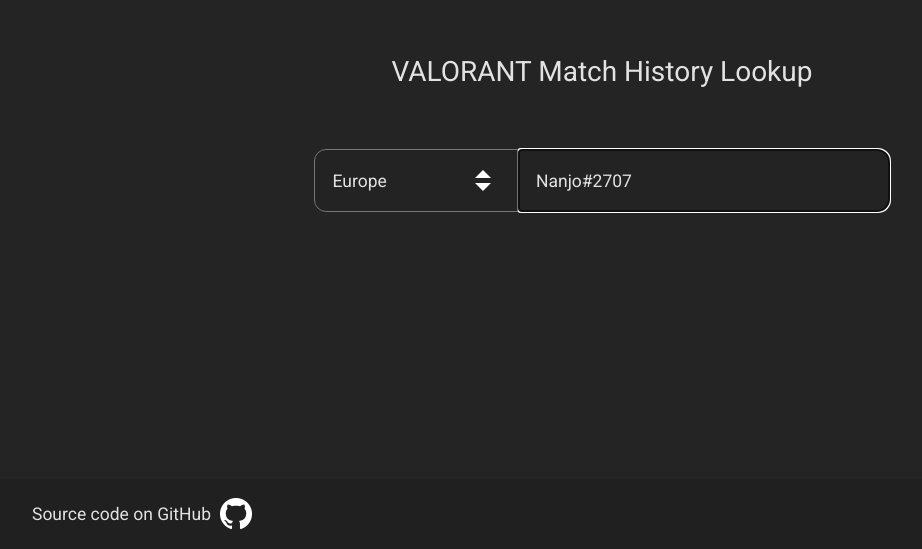
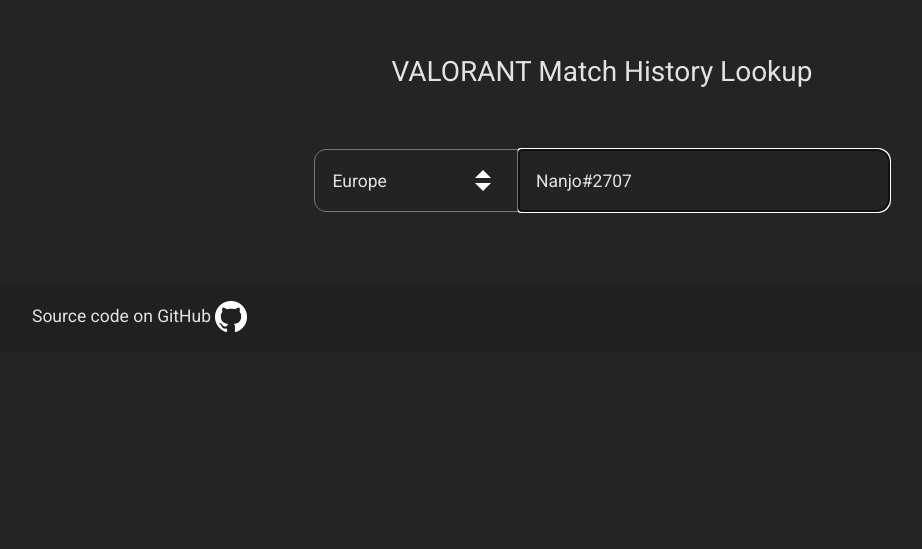
Before and after one commit to IamNanjo/valorant-api-frontend, a Vue app: page / in a window 1280 px wide. Shown: the part 251-800 px from the top of the page, without its empty margins (38-960 px from the left). Built offline with nearby package versions, Linux system fonts and the light colour scheme; no server answers.

Commit message:
Footer position fixed

```diff
--- a/src/App.vue
+++ b/src/App.vue
@@ -51,18 +51,25 @@
 </template>
 
 <style lang="scss">
-footer > a {
+footer {
 	display: flex;
+	background: #202020;
+	width: 100vw;
+	height: 5em;
+	margin-top: 5em;
+	bottom: 0;
+	left: 0;
 	align-items: center;
 	align-content: center;
-	gap: 0.5em;
-	background: #202020;
-	position: absolute;
-	left: 0;
-	bottom: 0;
-	width: 100vw;
-	height: 4em;
-	padding: 0 4em;
-	font-size: 1.25rem;
+
+	> a {
+		gap: 0.5em;
+		padding: 0 4em;
+		font-size: 1.25rem;
+
+		img {
+			vertical-align: middle;
+		}
+	}
 }
 </style>
--- a/src/style.css
+++ b/src/style.css
@@ -29,6 +29,16 @@
 	border-radius: 10px;
 }
 
+body {
+	background-color: #242424;
+	padding-top: 1em;
+	min-height: 100vh;
+}
+nav, main {
+	width: 90%;
+	margin: 0 auto;
+}
+
 a:hover::after {
 	content: "";
 	display: block;
@@ -38,20 +48,12 @@
 	height: 2px;
 }
 
-body {
-	background-color: #242424;
-	width: 90%;
-	margin: 0 auto;
-	padding-top: 1em;
-	min-height: 100vh;
-}
-
 code {
 	font-family: "JetBrains Mono", monospace;
 }
 
 @media screen and (min-width: 960px) {
-	body {
+	nav, main {
 		width: 75%;
 	}
 }
```
